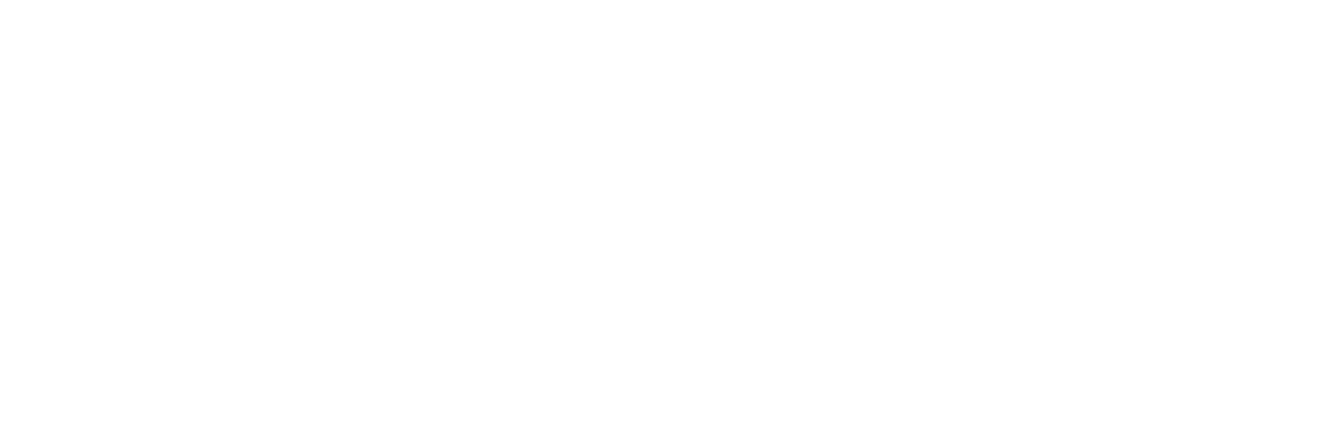
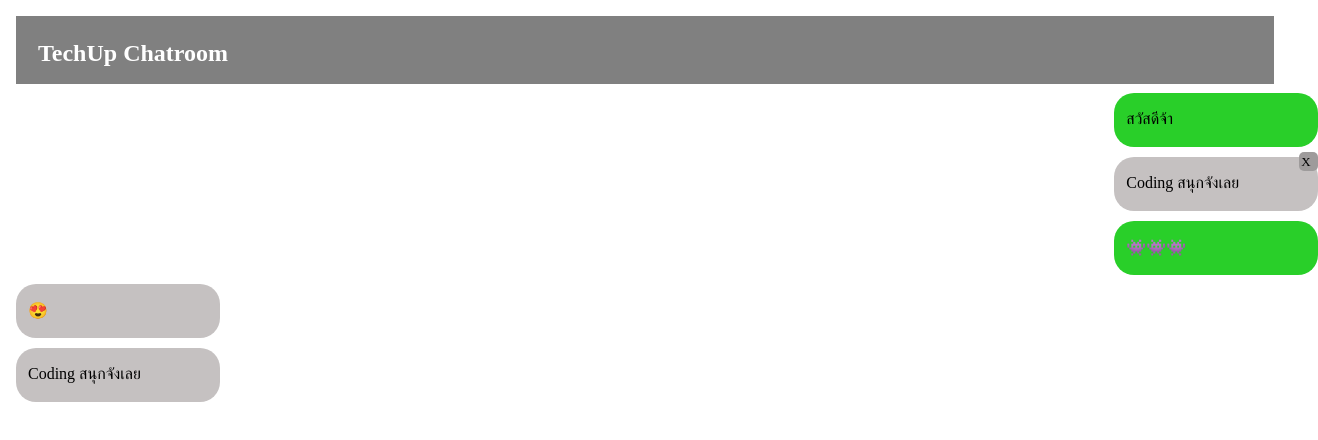
Before and after one commit to techupth/css-positioned-layout-fe1-earth-pimmy-win, a website: page ex2-techup-chatroom/index.html in a window 1280 px wide. Shown: the whole page, 1318 px wide, since content can reach past the window. Drawn offline with Linux system fonts and the light colour scheme.

Commit message:
feat:assignment positioned layout

```diff
--- a/ex1-bubble-tea-shop/style.css
+++ b/ex1-bubble-tea-shop/style.css
@@ -1,5 +1,56 @@
 body {
   font-family: "Kanit";
+  background-color: black;
 }
 
 /* Start coding here */
+*{
+  padding: 0%;
+}
+
+.blog {
+  position: relative;
+  top: 250px;
+  left: 600px;
+}
+
+.box {
+  width: 645px;
+  height: 335px;
+  background-color: whitesmoke;
+}
+
+.pic {
+  border-radius: 10px;
+  position: absolute;
+  top: 15px;
+  left: 10px;
+}
+
+.text {
+  color: white;
+  font-size: 30px;
+  position: 5;
+}
+
+.boxhead {
+  width: 100px;
+  height: 40px;
+  background-color: hsl(240, 2%, 38%);
+  position: absolute;
+  left: 540px;
+  bottom: 260px;
+}
+
+.text1 {
+  position: absolute;
+  bottom: 20px;
+  left: 15px;
+}
+
+.boxtext {
+  width: 620px;
+  height: 280px;
+  background-color: black;
+  position: absolute;
+}
--- a/ex2-techup-chatroom/index.html
+++ b/ex2-techup-chatroom/index.html
@@ -15,6 +15,35 @@
 
 <body>
   <!-- Start coding here -->
+  <section class="chat">
+    <div class="header" id="chat">
+      <div class="box">
+        <h1>TechUp Chatroom</h1>
+      </div>
+    </div>
+
+    <div class="me">
+      <div class="greenchat" id="green1">
+        <div class="text" id="text1">สวัสดีจ้า</div>
+      </div>
+      <div class="greychat" id="grey1">
+        <div class="close">X</div>
+        <div class="text" id="text2">Coding สนุกจังเลย</div>
+      </div>
+      <div class="greenchat" id="green2">
+        <div class="text" id="text3">👾👾👾</div>
+      </div>
+    </div>
+
+    <div class="you">
+      <div class="greychat" id="grey2">
+        <div class="text" id="text1">😍</div>
+      </div>
+      <div class="greychat" id="grey3">
+        <div class="text" id="text2">Coding สนุกจังเลย</div>
+      </div>
+    </div>
+  </section>
 </body>
 
 </html>
--- a/ex2-techup-chatroom/style.css
+++ b/ex2-techup-chatroom/style.css
@@ -1 +1,72 @@
 /* Start coding here */
+*{
+    padding: 2px;
+}
+
+.box {
+    width: 98vw;
+    height: 8vh;
+    background-color: gray;
+    position: relative;
+}
+
+h1 {
+    color: white;
+    position: absolute;
+    left: 20px;
+}
+
+.me {
+    position: relative;
+    top: 5px;
+}
+
+.greenchat {
+    background-color: rgb(41, 207, 41);
+    width: 200px;
+    height: 50px;
+    border-radius: 20px;
+    position: relative;
+    left: 88%;
+}
+
+#green1 ,#green2 ,#grey1 ,#grey2 ,#grey3{
+    margin-bottom: 10px;
+}
+
+.me .greychat {
+    background-color: rgb(197, 193, 193) ;
+    width: 200px;
+    height: 50px;
+    border-radius: 20px;
+    position: relative;
+    left: 88%;
+    z-index: 1;
+}
+
+.close {
+    font-size: small;
+    width: 15px;
+    height: 15px;
+    border-radius: 5px;
+    background-color: rgb(158, 155, 155);
+    position: absolute;
+    left: 185px;
+    bottom: 40px;
+    z-index: 2;
+}
+
+.text {
+    position: absolute;
+    top: 15px;
+    left: 10px;
+}
+
+.you .greychat {
+    background-color: rgb(197, 193, 193) ;
+    width: 200px;
+    height: 50px;
+    border-radius: 20px;
+    position: relative;
+    z-index: 1;
+}
```
Also changed, not shown: ex1-bubble-tea-shop/index.html (+11 -5 lines).
